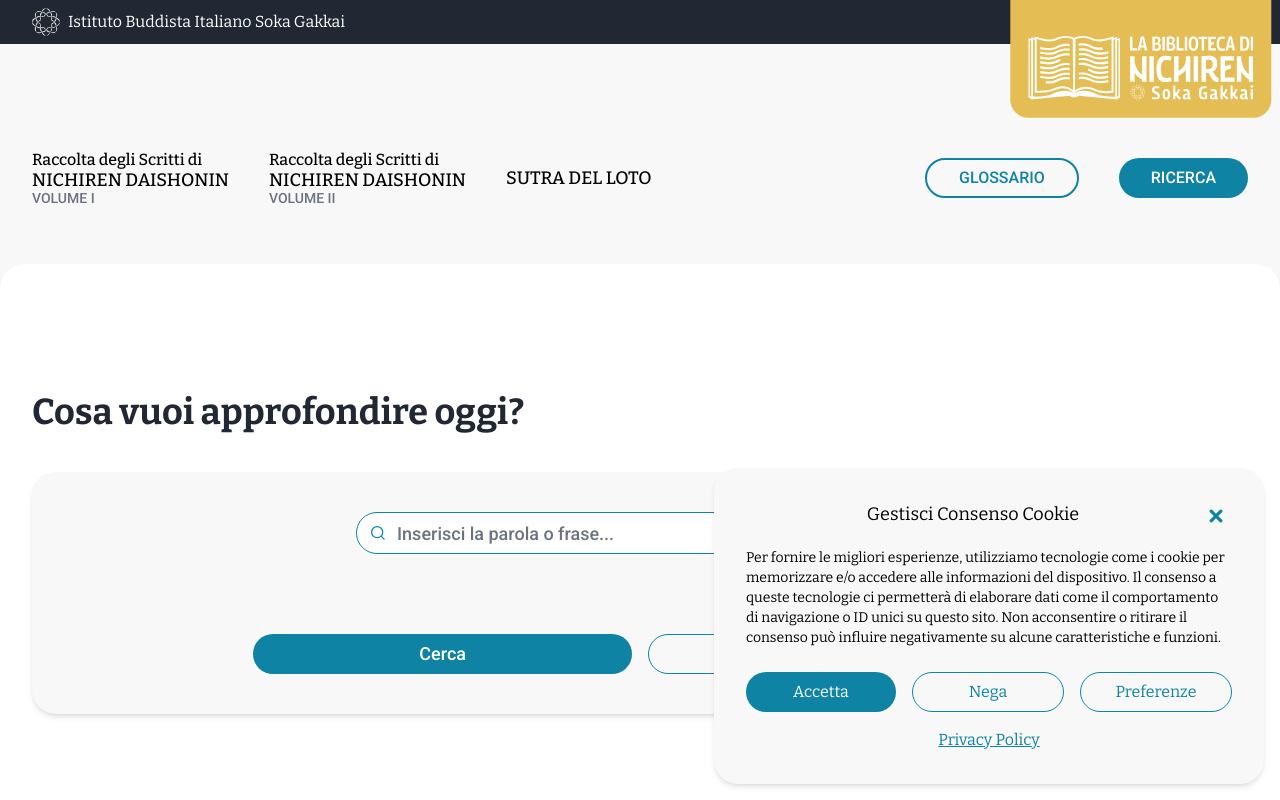
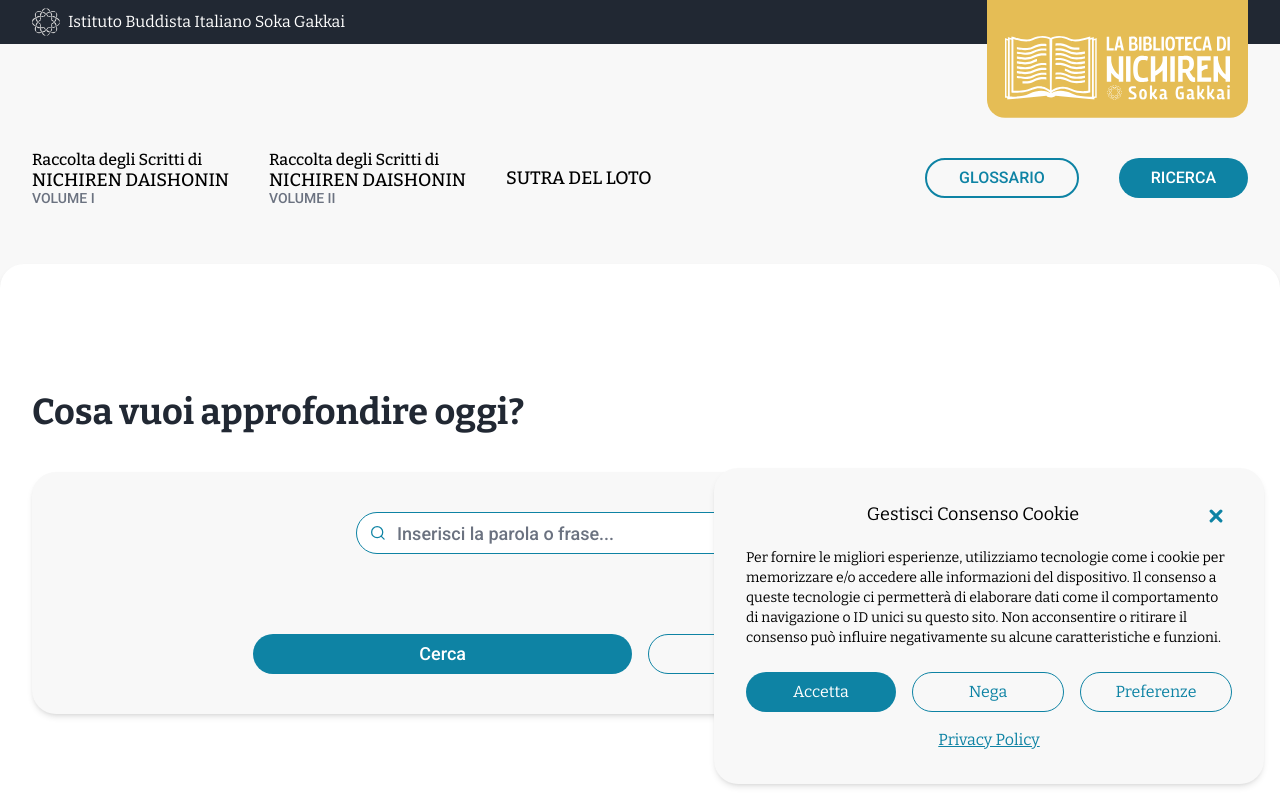
Before and after one commit to upalatucci/biblioteca-nextjs, a Next.js app: page /ricerca in a window 1280 px wide. Shown: the top 800 px of the page. Built offline with nearby package versions, Linux system fonts and the light colour scheme.

Commit message:
fix: have logo aligned with nav buttons

```diff
--- a/components/Navbar/HomeNavbar.tsx
+++ b/components/Navbar/HomeNavbar.tsx
@@ -30,7 +30,7 @@ const HomeNavbar = () => {
   const isHomepage = router.pathname === "/";
 
   return (
-    <header className="pb-14 relative">
+    <header className="pb-14">
       <div className="top-bar bg-[#212833] px-8 py-2">
         <div className="container max-w-[1406px] mx-auto ">
           <a
@@ -51,13 +51,14 @@ const HomeNavbar = () => {
         </div>
       </div>
 
-      <div className="container max-w-[1406px] mx-auto relative top-[-44px] px-8">
+      <div className="px-8">
+        <div className="container max-w-[1400px] mx-auto relative top-[-44px]">
           <Link
             href="/"
-          className={`bg-customYellow rounded-b-3xl px-4 md:px-6 pt-12 pb-4 md:pb-6 mr-4 md:mr-0 max-w-[250px] md:max-w-none z-10 hidden md:block absolute top-0 transition-all origin-top ${
+            className={`bg-customYellow rounded-b-3xl px-4 md:px-6 pt-12 pb-4 md:pb-6 max-w-[250px] md:max-w-none z-10 hidden md:block absolute top-0 transition-all origin-top-right ${
               isHomepage
-              ? "right-[10%] md:right-[20%] xl:right-[50%] scale-75 xl:scale-100 translate-x-1/2"
-              : "right-0 scale-75 translate-x-[10%]"
+                ? "right-0 xl:right-[50%] scale-75 xl:scale-100 xl:translate-x-1/2"
+                : "right-0 scale-75  translate-x-0"
             }`}
             aria-label="La Biblioteca di Nichiren, Home"
           >
@@ -79,10 +80,11 @@ const HomeNavbar = () => {
             />
           </Link>
         </div>
+      </div>
 
       <div className="px-8">
         <nav
-          className={`container max-w-[1400px] mx-auto flex items-center justify-between ${
+          className={`container max-w-[1400px] mx-auto flex items-center justify-between transition-all ${
             isHomepage ? "mt-8 md:mt-14" : "mt-8 lg:mt-2"
           } relative`}
         >
```
Lines whose indentation alone changed are shown as unchanged.
